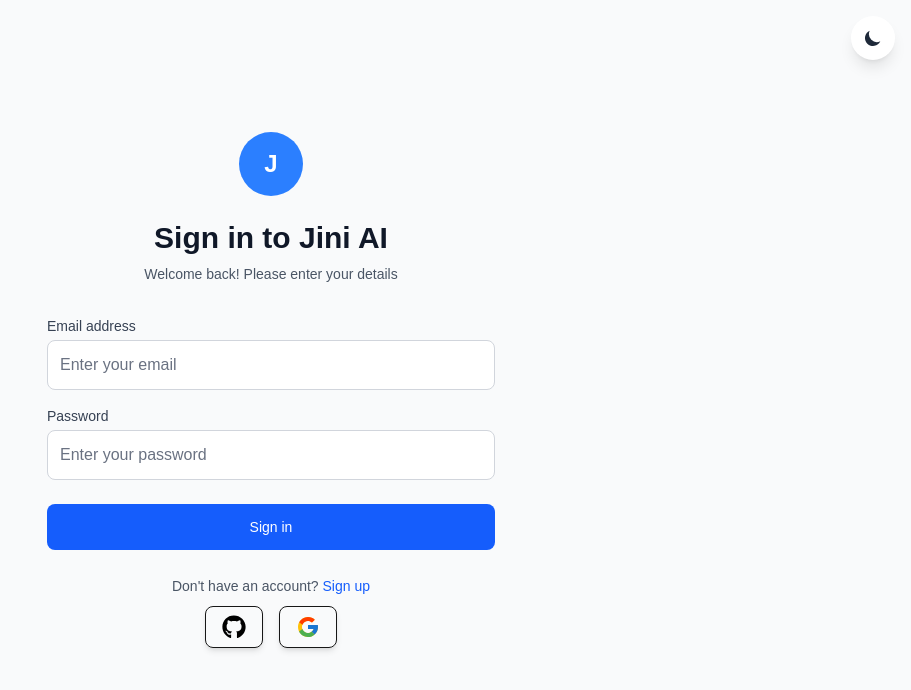
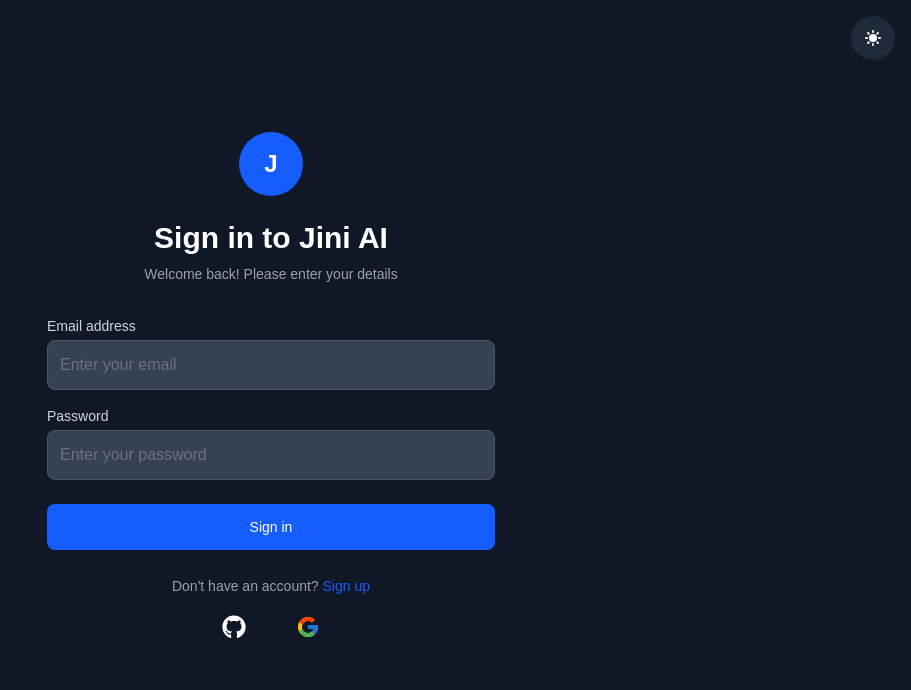
Before and after one commit to mrmajithiya/jini_ai, a Next.js app: page /login in a window 1280 px wide. Shown: the top 690 px of the page, without its empty margins (369-1280 px from the left). Built offline with nearby package versions, Linux system fonts and the light colour scheme; no server answers.

Commit message:
Update page.tsx
theme change

```diff
--- a/src/app/login/page.tsx
+++ b/src/app/login/page.tsx
@@ -11,7 +11,7 @@
 
 
 export default function LoginPage() {
-  const [theme, setTheme] = useState<"light" | "dark">("light");
+  const [theme, setTheme] = useState<"light" | "dark">("dark");
   const [loginForm, setLoginForm] = useState({ email: "", password: "" });
   const [loading, setLoading] = useState(false);
   const router = useRouter();
```
